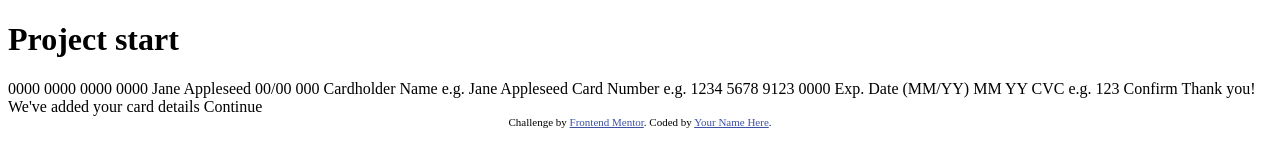
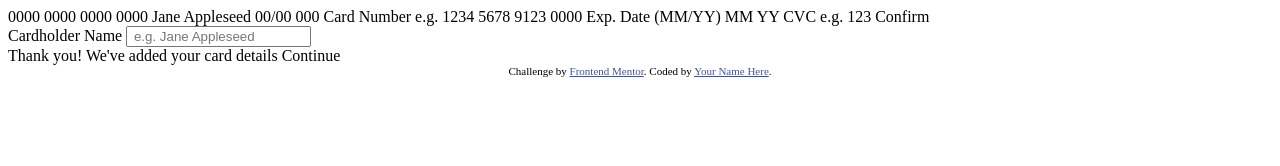
Before and after one commit to adrian-danciu/interactive-card-details, a plain HTML site: page index.html in a window 1280 px wide. Drawn offline with Linux system fonts and the light colour scheme.

Commit message:
Created form component.

```diff
--- a/index.html
+++ b/index.html
@@ -15,15 +15,14 @@
   </style>
 </head>
 <body>
-<h1>Project start</h1>
+
   0000 0000 0000 0000
   Jane Appleseed
   00/00
 
   000
 
-  Cardholder Name
-  e.g. Jane Appleseed
+
 
   Card Number
   e.g. 1234 5678 9123 0000
@@ -37,6 +36,11 @@
 
   Confirm
 
+  <form>
+    <label>Cardholder Name</label>
+    <input type="text" placeholder=" e.g. Jane Appleseed" />
+  </form>
+
   <!-- Completed state start -->
 
   Thank you!
```
